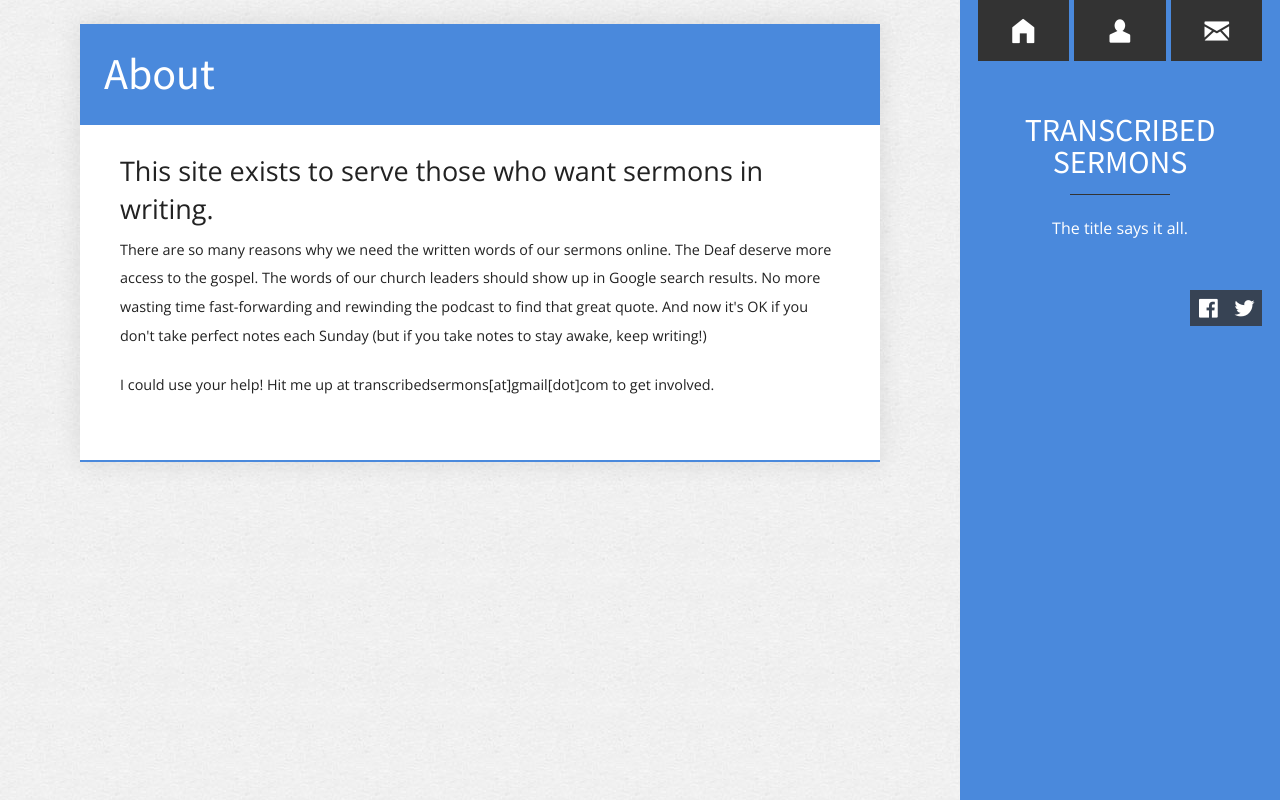
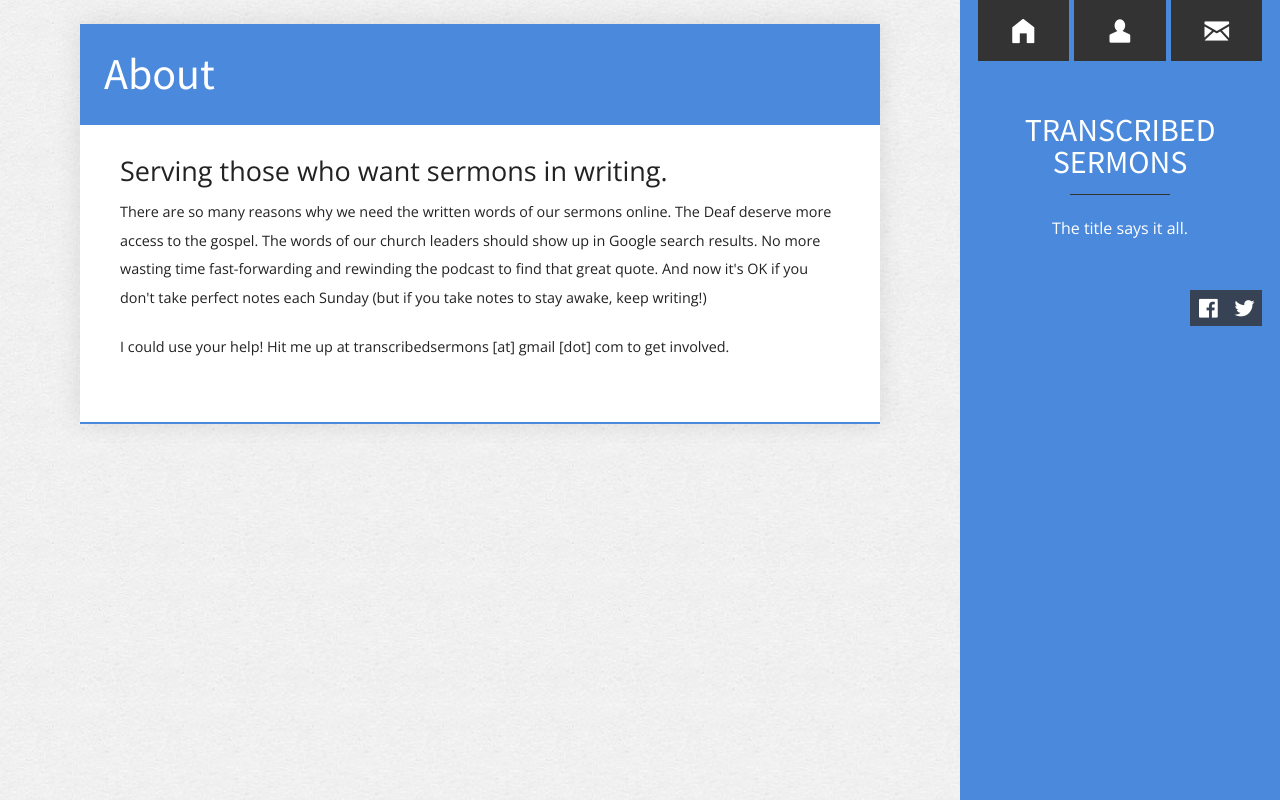
Before and after one commit to transcribed/transcribed.github.io, a plain HTML site: page about/index.html in a window 1280 px wide. Drawn offline with nearby package versions, Linux system fonts and the light colour scheme.

Commit message:
Blog update at 2014-08-20 23:12:00

```diff
--- a/about/index.html
+++ b/about/index.html
@@ -119,11 +119,11 @@
             <h1 class="post-title">About</h1>
 
             <section class="post-content">
-                <h3>This site exists to serve those who want sermons in writing. </h3>
+                <h3>Serving those who want sermons in writing. </h3>
 
 <p>There are so many reasons why we need the written words of our sermons online. The Deaf deserve more access to the gospel. The words of our church leaders should show up in Google search results. No more wasting time fast-forwarding and rewinding the podcast to find that great quote. And now it's OK if you don't take perfect notes each Sunday (but if you take notes to stay awake, keep writing!)</p>
 
-<p>I could use your help! Hit me up at transcribedsermons[at]gmail[dot]com to get involved. </p>
+<p>I could use your help! Hit me up at transcribedsermons [at] gmail [dot] com to get involved. </p>
             </section>
 
 
--- a/rss/index.html
+++ b/rss/index.html
@@ -1,5 +1,5 @@
 <?xml version="1.0" encoding="UTF-8"?>
-<rss xmlns:dc="http://purl.org/dc/elements/1.1/" xmlns:content="http://purl.org/rss/1.0/modules/content/" xmlns:atom="http://www.w3.org/2005/Atom" version="2.0"><channel><title><![CDATA[Transcribed Sermons]]></title><description><![CDATA[The title says it all.]]></description><link>http://transcribed.github.io/</link><generator>Ghost 0.5</generator><lastBuildDate>Wed, 20 Aug 2014 23:07:56 GMT</lastBuildDate><atom:link href="http://transcribed.github.io/rss/" rel="self" type="application/rss+xml"/><ttl>60</ttl><item><title><![CDATA[The Seven Sayings of Jesus on the Cross: Father, Forgive Them]]></title><description><![CDATA[<p><iframe src='http://player.vimeo.com/video/84559045'  width="500" height="281" frameborder="0" webkitallowfullscreen mozallowfullscreen allowfullscreen></iframe><a href='http://vimeo.com/84559045' >[Video link]</a></p>
+<rss xmlns:dc="http://purl.org/dc/elements/1.1/" xmlns:content="http://purl.org/rss/1.0/modules/content/" xmlns:atom="http://www.w3.org/2005/Atom" version="2.0"><channel><title><![CDATA[Transcribed Sermons]]></title><description><![CDATA[The title says it all.]]></description><link>http://transcribed.github.io/</link><generator>Ghost 0.5</generator><lastBuildDate>Wed, 20 Aug 2014 23:11:56 GMT</lastBuildDate><atom:link href="http://transcribed.github.io/rss/" rel="self" type="application/rss+xml"/><ttl>60</ttl><item><title><![CDATA[The Seven Sayings of Jesus on the Cross: Father, Forgive Them]]></title><description><![CDATA[<p><iframe src='http://player.vimeo.com/video/84559045'  width="500" height="281" frameborder="0" webkitallowfullscreen mozallowfullscreen allowfullscreen></iframe><a href='http://vimeo.com/84559045' >[Video link]</a></p>
 
 <p>It’s good to be with you church, my name is Halim Suh, I serve as one of the pastors and elders here at the Stone. We’ve been working our way through the book of Mark and we get to a place in the narrative of the crucifixion. Now the crucifixion of Jesus, the cross of Jesus, the death of Jesus, is such a weighty subject matter that we decided to do two things. First we decided to lean into the other Gospel writers as well in looking at it, and we decided to cover this narrative of the crucifixion by looking at the seven sayings of Jesus on the cross. When we put all the Gospel writers together when we look at all the Gospels what it shows us is that Jesus said seven different things on the cross and so for seven weeks starting this week we’re going to look at these sayings of Jesus.</p>
 
```
Also changed, not shown: contact/index.html (+1 -1 lines).
